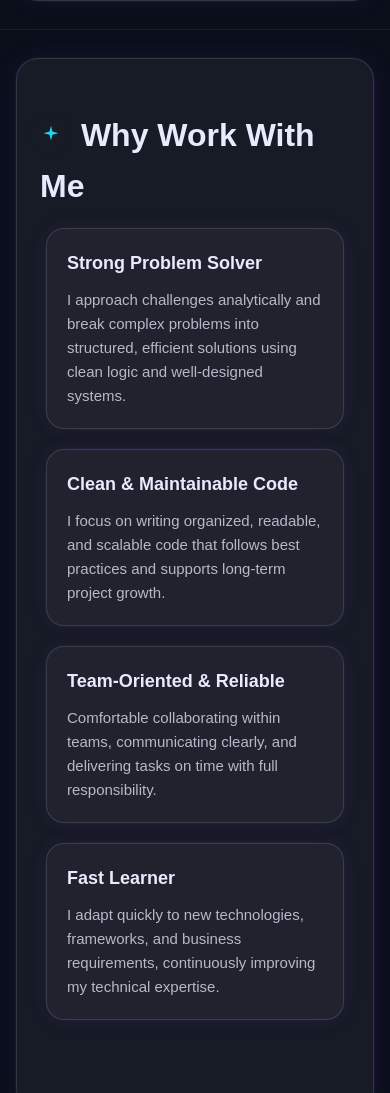
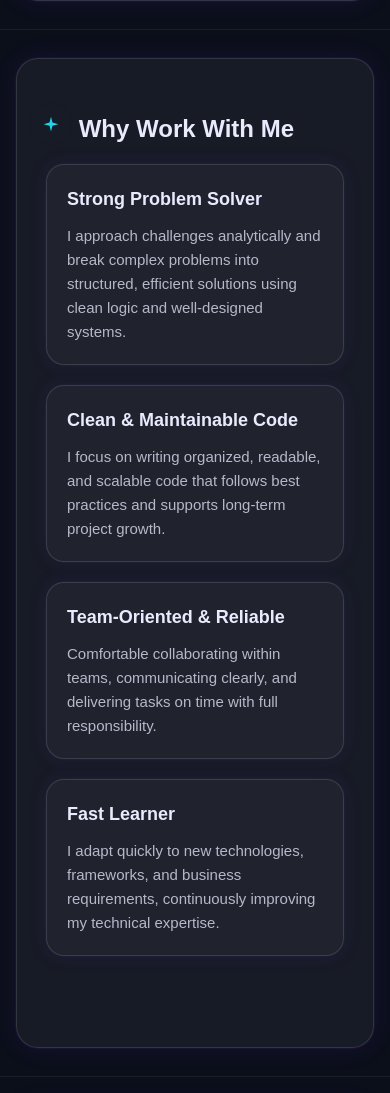
Before and after one commit to mohammadzrasheed/mohammadzrasheed.github.io, a plain HTML site: page index.html in a window 390 px wide. Shown: the part 4796-5889 px from the top of the page. Drawn offline with Linux system fonts and the light colour scheme.

Commit message:
Update styles.css

```diff
--- a/styles.css
+++ b/styles.css
@@ -518,6 +518,11 @@ section p{
 /* =========================
    MOBILE
 ========================= */
+@media (max-width: 480px){
+  #why-me h2{
+    font-size: 24px;
+  }
+}
 @media (max-width: 900px){
   .nav-toggle{ display: inline-flex; }
 
```
